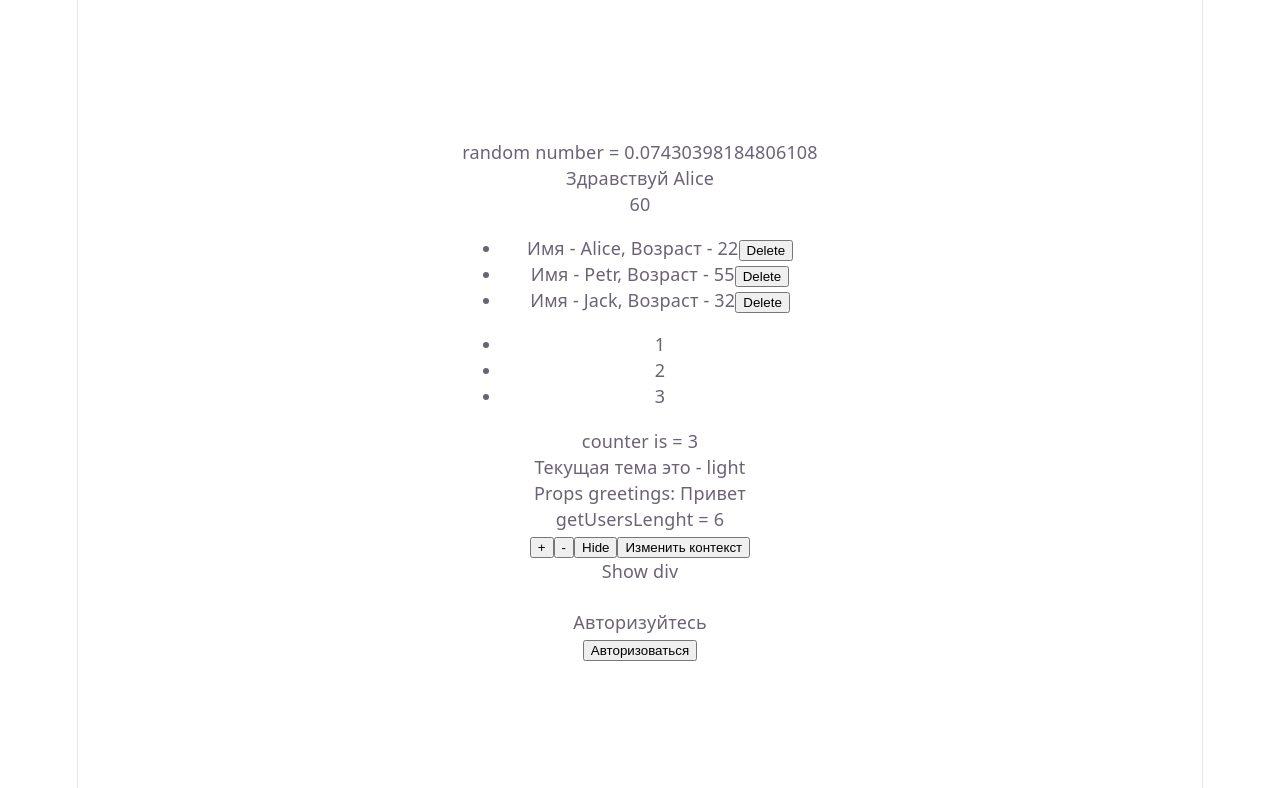
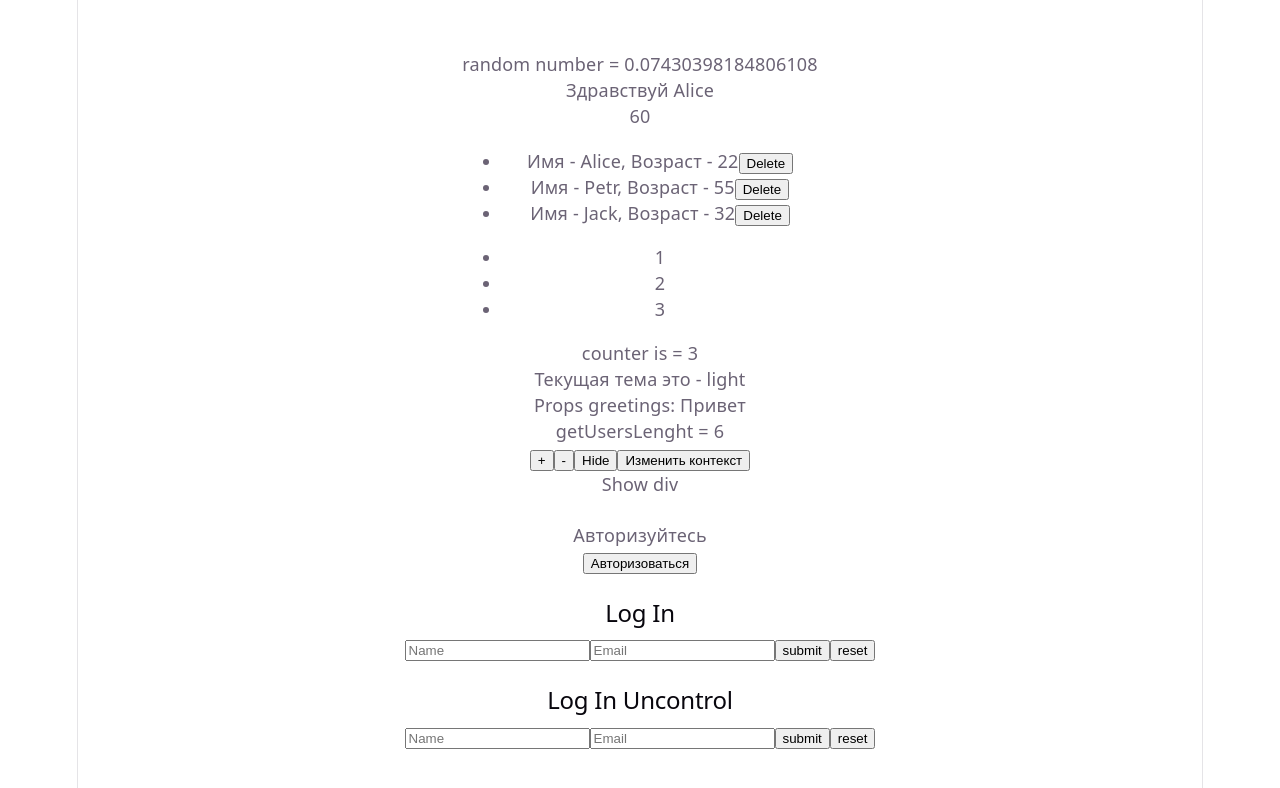
Before and after one commit to LoginovskyMax/JavaRush2, a React (Vite) app in the folder my-react-ts-app/: page / in a window 1280 px wide. Shown: the top 788 px of the page. Built offline with nearby package versions, Linux system fonts and the light colour scheme; no server answers.

Commit message:
add forms

```diff
--- a/my-react-ts-app/src/App.tsx
+++ b/my-react-ts-app/src/App.tsx
@@ -1,10 +1,11 @@
 import { useState } from 'react'
 import './App.css'
 import TestComponent from './components/test/TestCopmonent'
-import ReducerTest from './components/TestReducer/TestReducer'
 import { ThemeContext, type Theme } from './contexts/Context'
 import ChildrenForHOC from './components/ChildrenForHOC/ChildrenForHOC'
 import AuthUser from './HOC/useAuth'
+import LogIn from './components/LogIn/LogIn'
+import UncontrolForm from './components/UncontrolForm/UnconrolForm'
 
 
 function App() {
@@ -34,6 +35,8 @@ function App() {
         <ThemeContext.Provider value={{changeTheme, theme}}>
             <TestComponent name={'Alice'} greetings={greetings} getSum={getSum}/>
             <WrappedCompoonent name='Zhan'/>
+            <LogIn/>
+            <UncontrolForm/>
             {/* <ReducerTest/> */}
         </ThemeContext.Provider>
       </main>
--- a/my-react-ts-app/src/HOC/useAuth.tsx
+++ b/my-react-ts-app/src/HOC/useAuth.tsx
@@ -1,6 +1,6 @@
 import { useState, type FC } from "react"
 
-const AuthUser = (Component:FC<{name:string}>):React.ComponentType<{name:string}> => {
+function AuthUser<T extends object>(Component:React.ComponentType<T>):FC<T>{
    const [auth, setAuth] = useState(false)
 
    if(!auth) {
@@ -15,4 +15,5 @@ const AuthUser = (Component:FC<{name:string}>):React.ComponentType<{name:string}
    return (props) => <Component {...props} />
 }
 
+
 export default AuthUser
--- /dev/null
+++ b/my-react-ts-app/src/components/LogIn/LogIn.tsx
@@ -0,0 +1,48 @@
+import { useState, type ChangeEvent } from "react";
+
+
+function LogIn() {
+    const [name, setName] = useState('')
+    const [email, setEmail] = useState('')
+
+    const showFormData = () => {
+        console.log({
+            name, email
+        });
+    }
+
+    const onChangeHandler = (event:ChangeEvent) => {
+        setName(event.target.value)
+    }
+
+    const reset = () => {
+        setName('')
+        setEmail('')
+    }
+
+    return(
+        <div className="test">
+           <h2>Log In</h2>
+           <form onSubmit={(e) => e.preventDefault}>
+              <input
+                 type="text"
+                 placeholder="Name"
+                 value={name}
+                 onChange={onChangeHandler}
+                 ></input>
+              <input
+                 type="text"
+                 placeholder="Email"
+                 value={email}
+                 onChange={(e) => setEmail(e.target.value) }
+                 ></input>
+                <button type="button" onClick={showFormData}>submit</button>
+                 <button type="button" onClick={reset}>reset</button>
+           </form>
+
+         </div>
+    )
+}
+
+
+export default LogIn
--- /dev/null
+++ b/my-react-ts-app/src/components/UncontrolForm/UnconrolForm.tsx
@@ -0,0 +1,52 @@
+import { useRef, useState } from "react";
+
+
+function UncontrolForm() {
+    const formRef = useRef(null)
+
+    const showFormData = (event:FormDataEvent) => {
+        event.preventDefault()
+
+       const data = {
+         name: formRef.current?.name.value,
+         email: formRef.current?.email.value
+       }
+
+       console.log(data);
+
+    }
+
+    const reset = () => {
+        if(!formRef.current) return
+        formRef.current.name.value = ''
+
+        formRef.current.email.value = ''
+    }
+
+    return(
+        <div className="test">
+           <h2>Log In Uncontrol</h2>
+           <form
+              onSubmit={(e) => showFormData(e)}
+              ref={formRef}
+              >
+              <input
+                 type="text"
+                 placeholder="Name"
+                 name="name"
+                 ></input>
+              <input
+                 type="text"
+                 name="email"
+                 placeholder="Email"
+                 ></input>
+                <button type="submit" >submit</button>
+                <button type="button" onClick={reset}>reset</button>
+           </form>
+
+         </div>
+    )
+}
+
+
+export default UncontrolForm
```
Also changed, not shown: my-react-ts-app/src/components/MouseTracker/MouseTracker.tsx (added, +32 -0 lines).
